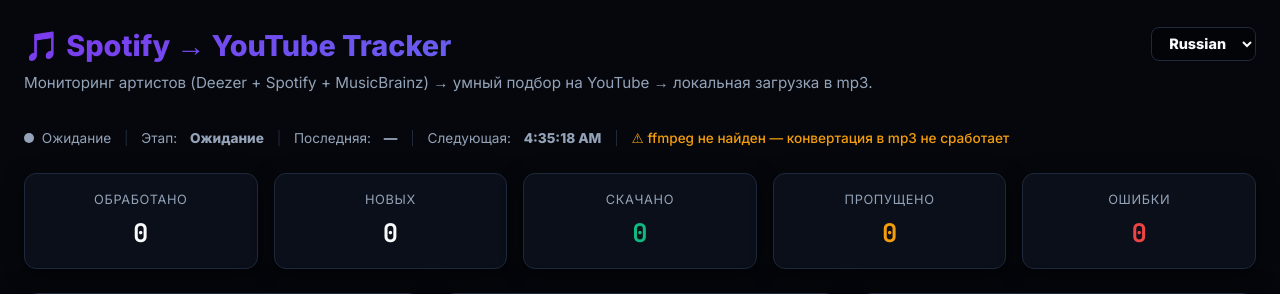
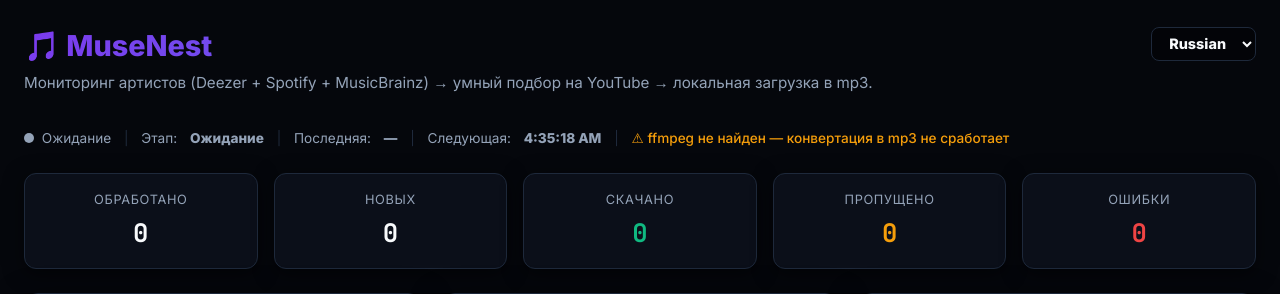
Before and after one commit to KvaDRxniKuS/MuseNest, a Flask app: page / in a window 1280 px wide. Shown: the top 294 px of the page. Run offline with Flask 3, Linux system fonts and the light colour scheme; data that the repository does not hold is empty.

Commit message:
Rename visible app title to MuseNest
Window title, header, translations, and launch banners now say MuseNest so a beta auto-update is easy to confirm.

Co-authored-by: arena-agent <297053741+arena-agent@users.noreply.github.com>

```diff
--- a/data/translations/EN-English.txt
+++ b/data/translations/EN-English.txt
@@ -1,7 +1,7 @@
 # English Localization (EN-English)
 # Format: id:text (no spaces before colon)
 
-appTitle:🎵 Spotify → YouTube Tracker
+appTitle:🎵 MuseNest
 appSubtitle:Monitor artists (Deezer + Spotify + MusicBrainz) → Smart YouTube match → Local high-quality MP3 download.
 stageLabel:Stage:
 lastScanLabel:Last Scan:
--- a/data/translations/RU-Russian.txt
+++ b/data/translations/RU-Russian.txt
@@ -1,7 +1,7 @@
 # Локализация на Русский язык (RU-Russian)
 # Формат: id:текст (без пробелов перед двоеточием)
 
-appTitle:🎵 Spotify → YouTube Tracker
+appTitle:🎵 MuseNest
 appSubtitle:Мониторинг артистов (Deezer + Spotify + MusicBrainz) → умный подбор на YouTube → локальная загрузка в mp3.
 stageLabel:Этап:
 lastScanLabel:Последняя:
--- a/static/app.js
+++ b/static/app.js
@@ -96,6 +96,9 @@ async function loadLanguage(langName) {
     }
 
     applyLanguage();
+    if (loadedTranslations.appTitle) {
+      document.title = loadedTranslations.appTitle.replace(/^🎵\s*/, "") || "MuseNest";
+    }
   } catch (err) {
     console.error(`Failed to load translation ${langName}:`, err);
   }
--- a/templates/index.html
+++ b/templates/index.html
@@ -3,7 +3,7 @@
 <head>
 <meta charset="utf-8">
 <meta name="viewport" content="width=device-width, initial-scale=1">
-<title>Spotify → YouTube Tracker</title>
+<title>MuseNest</title>
 <link rel="preconnect" href="https://fonts.googleapis.com">
 <link rel="preconnect" href="https://fonts.gstatic.com" crossorigin>
 <link href="https://fonts.googleapis.com/css2?family=Inter:wght@300;400;500;600;800&family=JetBrains+Mono:wght@400;700&display=swap" rel="stylesheet">
@@ -13,7 +13,7 @@
 <div class="container">
   <header style="display: flex; justify-content: space-between; align-items: flex-start; flex-wrap: wrap; gap: 1rem;">
     <div style="flex: 1; min-width: 300px;">
-      <h1 id="appTitle">🎵 Spotify → YouTube Tracker</h1>
+      <h1 id="appTitle">🎵 MuseNest</h1>
       <p id="appSubtitle">Мониторинг артистов (Deezer + Spotify + MusicBrainz) → умный подбор на YouTube → локальная загрузка в mp3.</p>
     </div>
     <div style="display: flex; align-items: center; gap: 0.5rem; margin-top: 0.2rem;">
```
Also changed, not shown: README.md, 2 other files.
